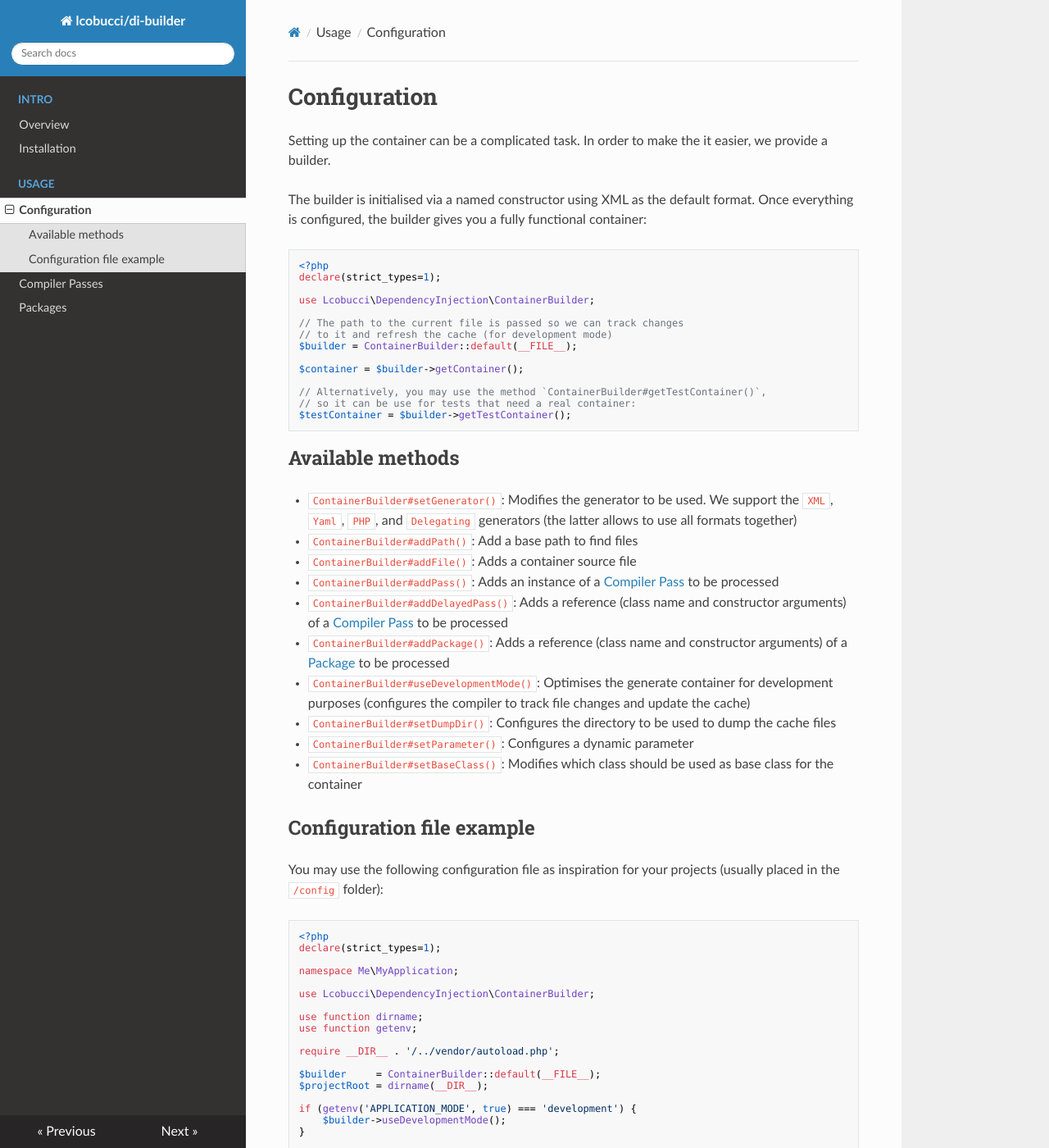
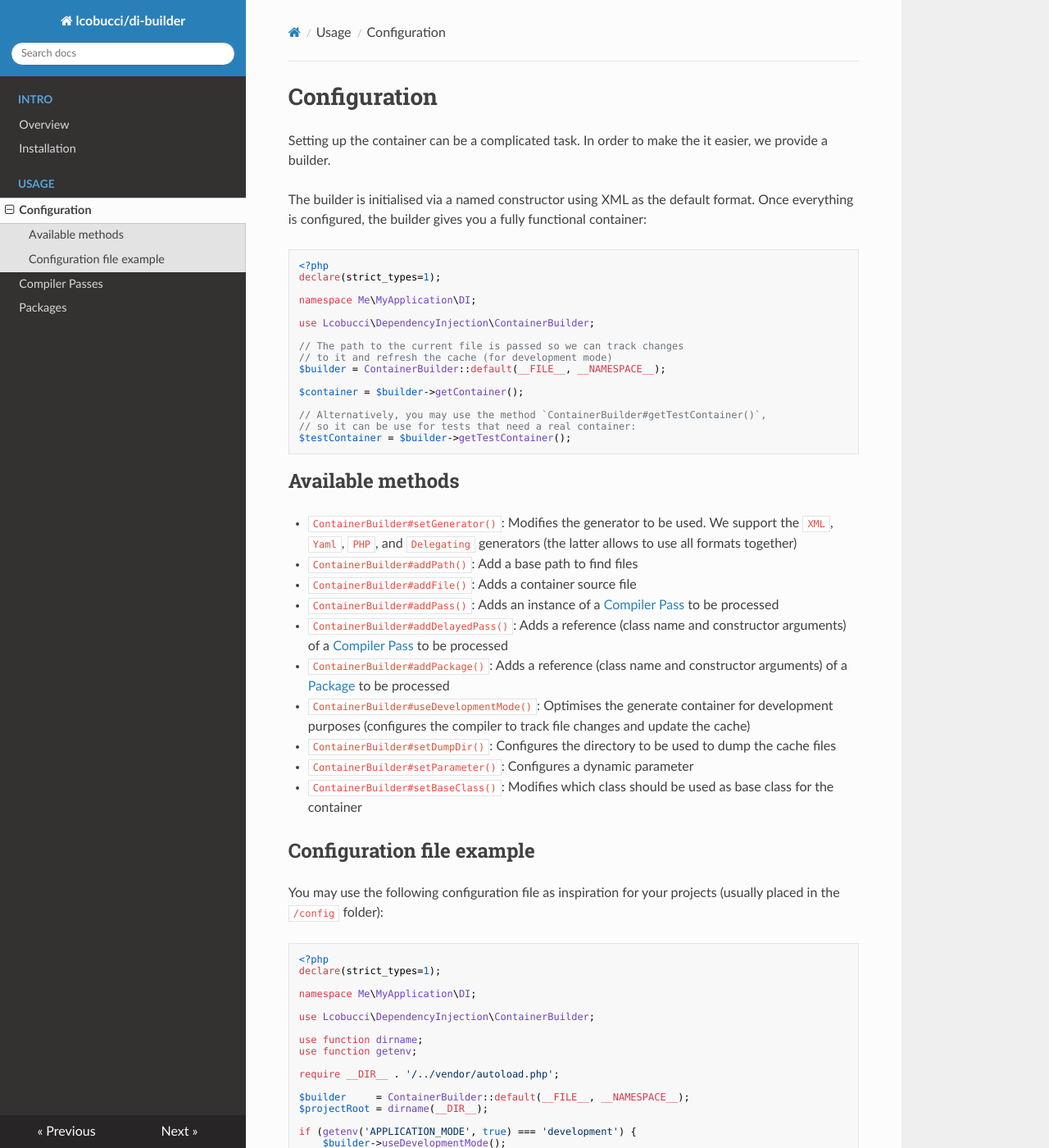
Before and after one commit to lcobucci/di-builder, an MkDocs documentation site: the page built from docs/configuration.md, in a window 1280 px wide and 1400 px high. Shown: the whole window at 82% size. Built offline with MkDocs 1.6.1, drawn with Linux system fonts in a browser that asks for light colours; nearby versions of some CDN libraries.

Commit message:
Update examples to use namespaces

```diff
--- a/docs/configuration.md
+++ b/docs/configuration.md
@@ -10,11 +10,13 @@ Once everything is configured, the builder gives you a fully functional containe
 <?php
 declare(strict_types=1);
 
+namespace Me\MyApplication\DI;
+
 use Lcobucci\DependencyInjection\ContainerBuilder;
 
 // The path to the current file is passed so we can track changes
 // to it and refresh the cache (for development mode)
-$builder = ContainerBuilder::default(__FILE__);
+$builder = ContainerBuilder::default(__FILE__, __NAMESPACE__);
 
 $container = $builder->getContainer();
 
@@ -45,7 +47,7 @@ You may use the following configuration file as inspiration for your projects (u
 <?php
 declare(strict_types=1);
 
-namespace Me\MyApplication;
+namespace Me\MyApplication\DI;
 
 use Lcobucci\DependencyInjection\ContainerBuilder;
 
@@ -54,7 +56,7 @@ use function getenv;
 
 require __DIR__ . '/../vendor/autoload.php';
 
-$builder     = ContainerBuilder::default(__FILE__);
+$builder     = ContainerBuilder::default(__FILE__, __NAMESPACE__);
 $projectRoot = dirname(__DIR__);
 
 if (getenv('APPLICATION_MODE', true) === 'development') {
```
